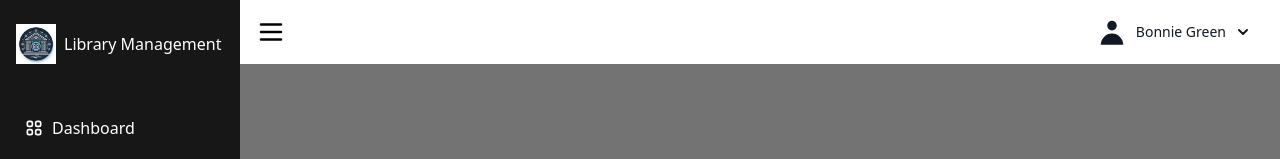
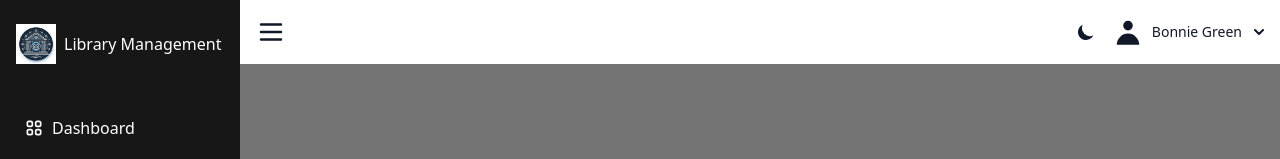
Before and after one commit to cptn3m012/Library-Managment-Studio-Frontend, a React (Create React App) app: page /admin in a window 1280 px wide. Shown: the top 159 px of the page. Built offline with nearby package versions, Linux system fonts and the light colour scheme.

Commit message:
stand for darkmode

```diff
--- a/src/admin/admin-components/Header.js
+++ b/src/admin/admin-components/Header.js
@@ -1,9 +1,10 @@
     import React, { useState, useEffect, useRef } from 'react';
-import { HiOutlineMenu, HiUser } from "react-icons/hi";
+    import { HiOutlineMenu, HiUser, HiMoon, HiSun } from "react-icons/hi";
 
     function Header({ toggleSidebar }) {
         const [isDropdownOpen, setIsDropdownOpen] = useState(false);
         const [isButtonFocused, setIsButtonFocused] = useState(false);
+        const [isDarkMode, setIsDarkMode] = useState(false);
         const dropdownRef = useRef(null);
 
         const toggleDropdown = () => {
@@ -15,6 +16,10 @@ function Header({ toggleSidebar }) {
                 setIsButtonFocused(false);
             }
         }
+
+        const toggleDarkMode = () => {
+            setIsDarkMode(!isDarkMode);
+        };
 
         useEffect(() => {
             const handleClickOutside = (event) => {
@@ -31,13 +36,17 @@ function Header({ toggleSidebar }) {
         }, [dropdownRef]);
 
         return (
-        <div className='bg-white h-16 px-4 flex justify-between items-center relative'>
+            <div className={`${isDarkMode ? 'bg-gray-800 text-white' : 'bg-white text-gray-900'} h-16 px-4 flex justify-between items-center relative`}>
                 <div className='flex items-center'>
                     <HiOutlineMenu className="text-3xl cursor-pointer" onClick={toggleSidebar} />
                 </div>
-            <div ref={dropdownRef} className='bg-white h-16 px-4 flex justify-between items-center relative'>
+                <div className='flex items-center'>
+                    <button onClick={toggleDarkMode} className="mr-4">
+                        {isDarkMode ? <HiSun className="text-xl" /> : <HiMoon className="text-xl" />}
+                    </button>
+                    <div ref={dropdownRef} className={`${isDarkMode ? 'bg-gray-800' : 'bg-white'} flex items-center relative`}>
                     <button
-                    className="flex items-center text-sm font-medium text-gray-900 rounded-full md:me-0 focus:outline-none"
+                       className={`flex items-center text-sm font-medium rounded-full focus:outline-none ${isDarkMode ? 'text-white' : 'text-gray-900'}`}
                         type="button"
                         onClick={toggleDropdown}
                         style={{
@@ -78,6 +87,7 @@ function Header({ toggleSidebar }) {
                     </div>
                 </div>
                 </div>
+            </div>
         );
     }
 
```
Lines whose indentation alone changed are shown as unchanged.
